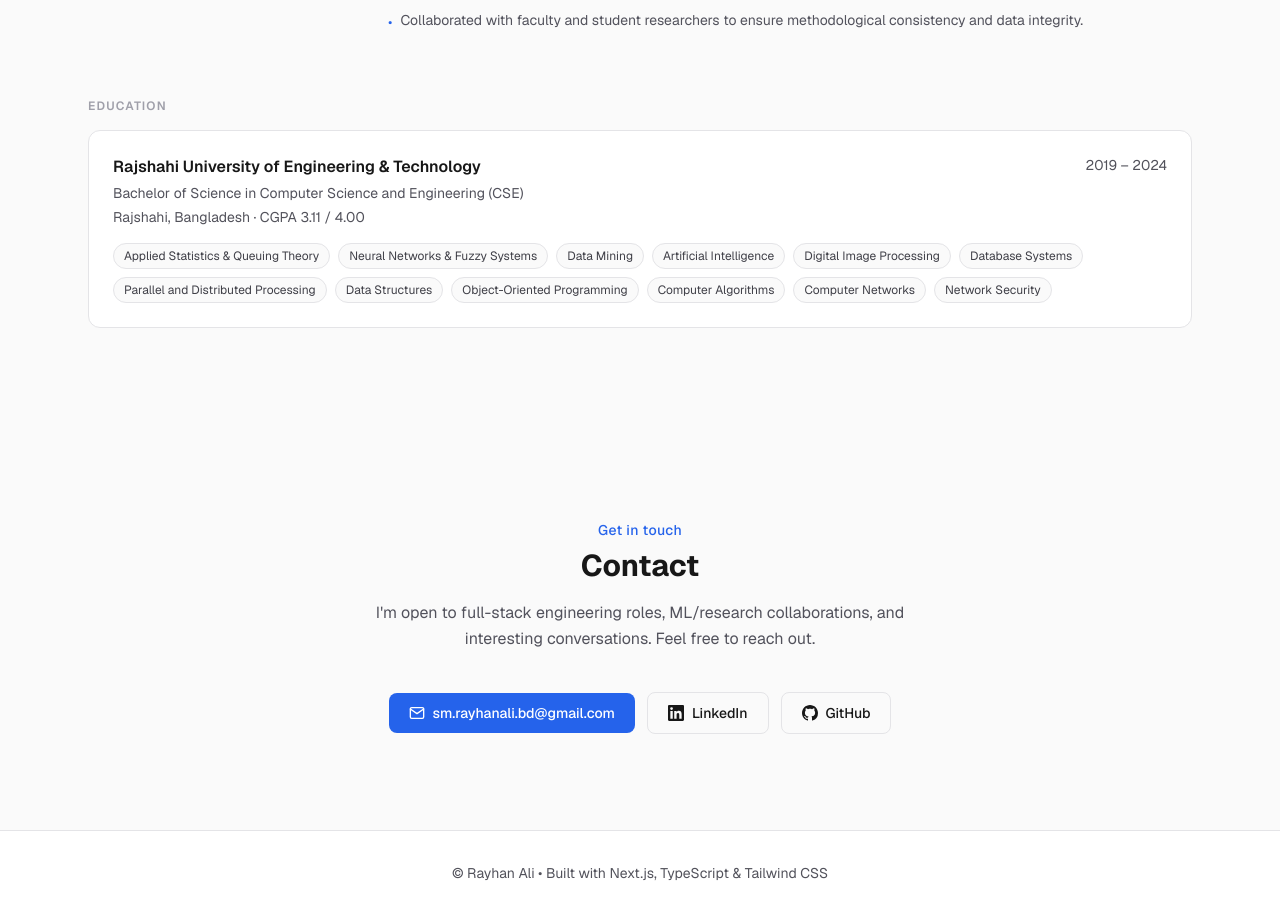
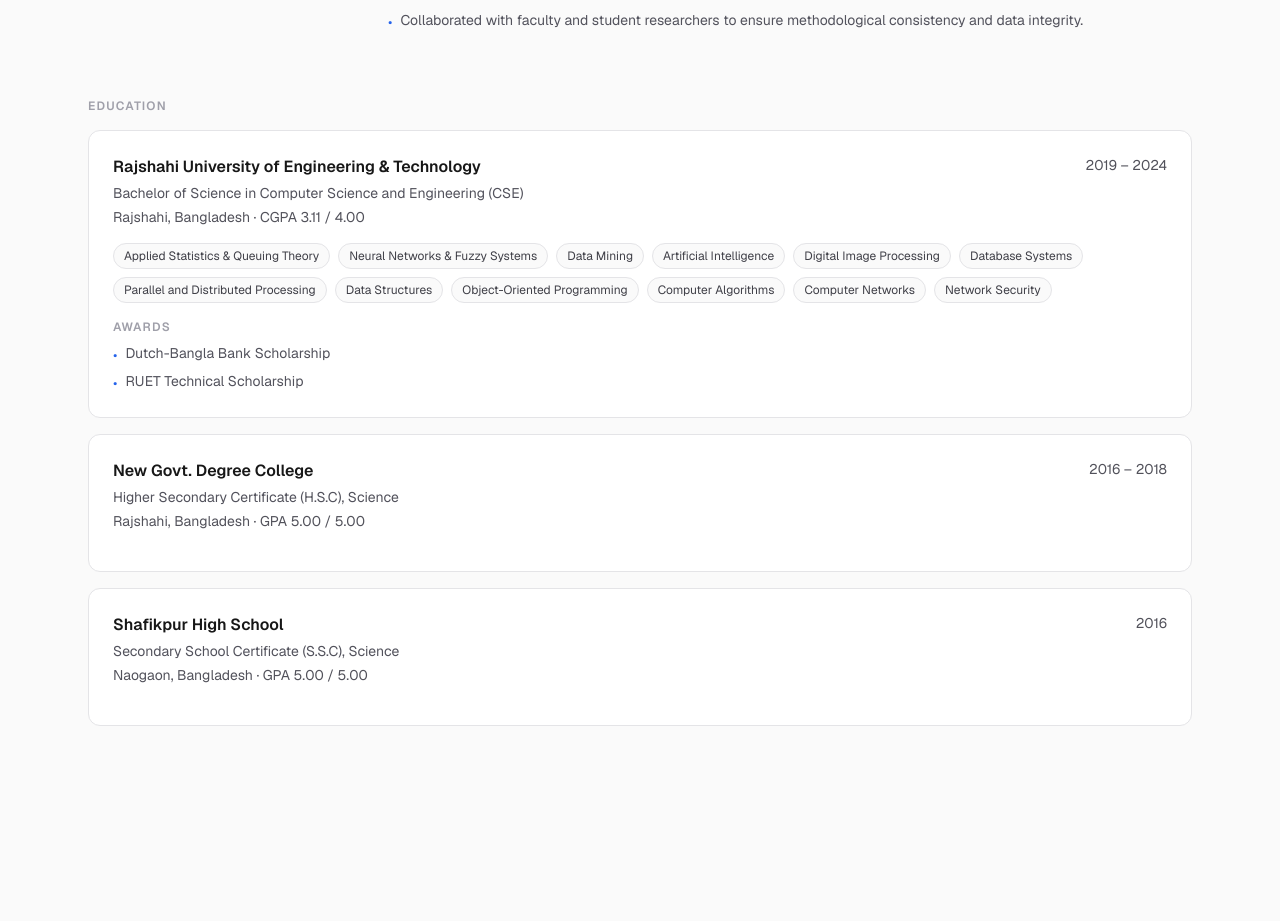
Before and after one commit to Rayhan-002/Portfolio, a Next.js app: page / in a window 1280 px wide. Shown: the part 4222-5143 px from the top of the page. Built offline with nearby package versions, Linux system fonts and the light colour scheme.

Commit message:
Add full education

```diff
--- a/app/components/Experience.tsx
+++ b/app/components/Experience.tsx
@@ -52,19 +52,26 @@ export default function Experience() {
           <h3 className="text-xs font-semibold text-zinc-400 dark:text-zinc-500 uppercase tracking-widest mb-4">
             Education
           </h3>
-          <div className="p-6 rounded-xl border border-border bg-background">
+          <div className="space-y-4">
+            {education.map((edu) => (
+              <div
+                key={edu.institution}
+                className="p-6 rounded-xl border border-border bg-background"
+              >
                 <div className="flex flex-wrap items-start justify-between gap-2 mb-1">
                   <h4 className="text-base font-semibold text-foreground">
-                {education.institution}
+                    {edu.institution}
                   </h4>
-              <p className="text-sm text-muted-foreground">{education.period}</p>
+                  <p className="text-sm text-muted-foreground">{edu.period}</p>
                 </div>
-            <p className="text-sm text-zinc-600 dark:text-zinc-300 mb-1">{education.degree}</p>
+                <p className="text-sm text-zinc-600 dark:text-zinc-300 mb-1">{edu.degree}</p>
                 <p className="text-sm text-muted-foreground mb-4">
-              {education.location} &middot; CGPA {education.cgpa}
+                  {edu.location} &middot; {edu.result}
                 </p>
-            <div className="flex flex-wrap gap-2">
-              {education.coursework.map((course) => (
+
+                {edu.coursework && edu.coursework.length > 0 && (
+                  <div className="flex flex-wrap gap-2 mb-4">
+                    {edu.coursework.map((course) => (
                       <span
                         key={course}
                         className="px-2.5 py-1 text-xs text-zinc-700 dark:text-zinc-300 bg-surface border border-border rounded-full"
@@ -73,6 +80,28 @@ export default function Experience() {
                       </span>
                     ))}
                   </div>
+                )}
+
+                {edu.awards && edu.awards.length > 0 && (
+                  <div>
+                    <p className="text-xs font-semibold text-zinc-400 dark:text-zinc-500 uppercase tracking-widest mb-2">
+                      Awards
+                    </p>
+                    <ul className="space-y-1.5">
+                      {edu.awards.map((award) => (
+                        <li
+                          key={award}
+                          className="flex gap-2 text-sm text-zinc-600 dark:text-zinc-300"
+                        >
+                          <span className="text-accent mt-0.5">&bull;</span>
+                          <span>{award}</span>
+                        </li>
+                      ))}
+                    </ul>
+                  </div>
+                )}
+              </div>
+            ))}
           </div>
         </div>
 
--- a/app/layout.tsx
+++ b/app/layout.tsx
@@ -35,10 +35,10 @@ const personJsonLd = {
   description: personal.bio,
   email: personal.email,
   sameAs: [personal.linkedin, personal.github],
-  alumniOf: {
-    "@type": "CollegeOrUniversity",
-    name: education.institution,
-  },
+  alumniOf: education.map((edu) => ({
+    "@type": "EducationalOrganization",
+    name: edu.institution,
+  })),
 }
 
 export default function RootLayout({
--- a/lib/data.ts
+++ b/lib/data.ts
@@ -30,8 +30,9 @@ export interface Education {
   institution: string
   location: string
   period: string
-  cgpa: string
-  coursework: string[]
+  result: string
+  coursework?: string[]
+  awards?: string[]
 }
 
 export interface Publication {
@@ -141,12 +142,13 @@ export const experiences: Experience[] = [
   },
 ]
 
-export const education: Education = {
+export const education: Education[] = [
+  {
     degree: 'Bachelor of Science in Computer Science and Engineering (CSE)',
     institution: 'Rajshahi University of Engineering & Technology',
     location: 'Rajshahi, Bangladesh',
     period: '2019 – 2024',
-  cgpa: '3.11 / 4.00',
+    result: 'CGPA 3.11 / 4.00',
     coursework: [
       'Applied Statistics & Queuing Theory',
       'Neural Networks & Fuzzy Systems',
@@ -161,7 +163,23 @@ export const education: Education = {
       'Computer Networks',
       'Network Security',
     ],
-}
+    awards: ['Dutch-Bangla Bank Scholarship', 'RUET Technical Scholarship'],
+  },
+  {
+    degree: 'Higher Secondary Certificate (H.S.C), Science',
+    institution: 'New Govt. Degree College',
+    location: 'Rajshahi, Bangladesh',
+    period: '2016 – 2018',
+    result: 'GPA 5.00 / 5.00',
+  },
+  {
+    degree: 'Secondary School Certificate (S.S.C), Science',
+    institution: 'Shafikpur High School',
+    location: 'Naogaon, Bangladesh',
+    period: '2016',
+    result: 'GPA 5.00 / 5.00',
+  },
+]
 
 export const publication: Publication = {
   title:
```
Lines whose indentation alone changed are shown as unchanged.
